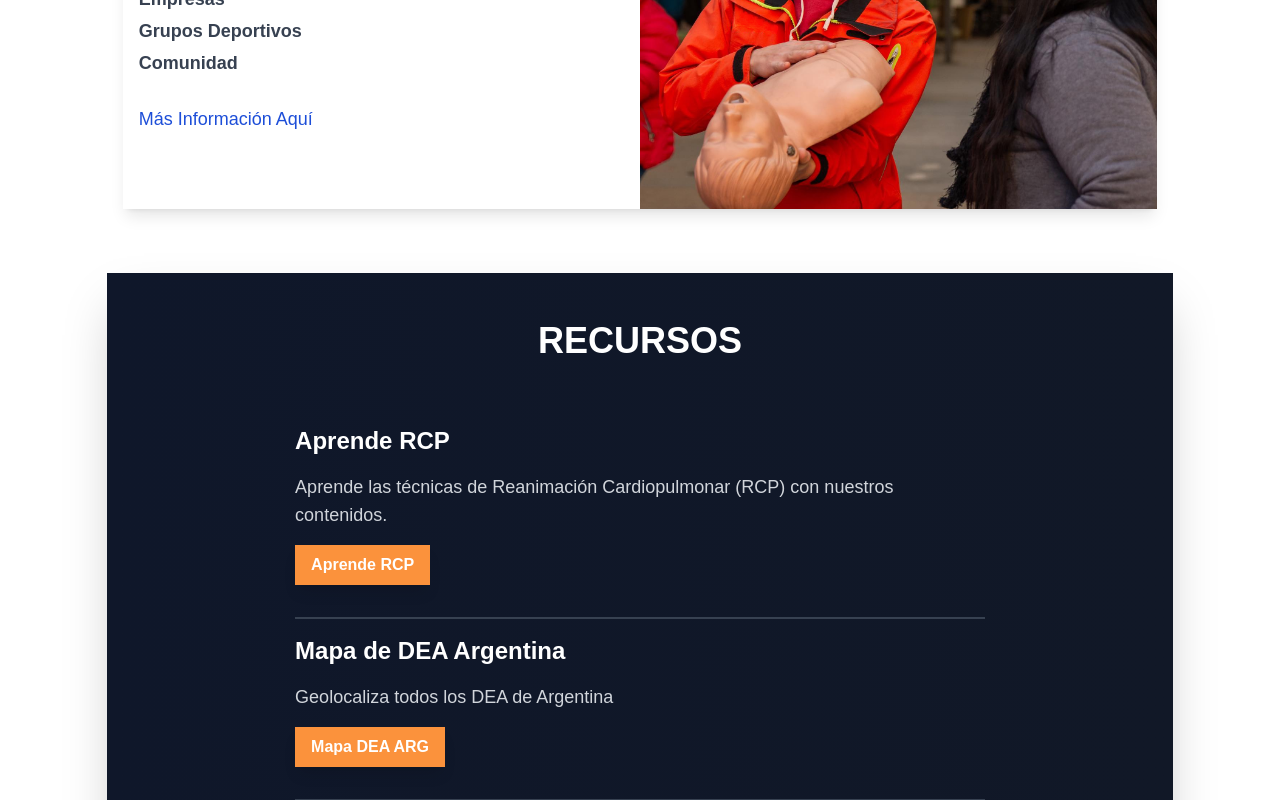
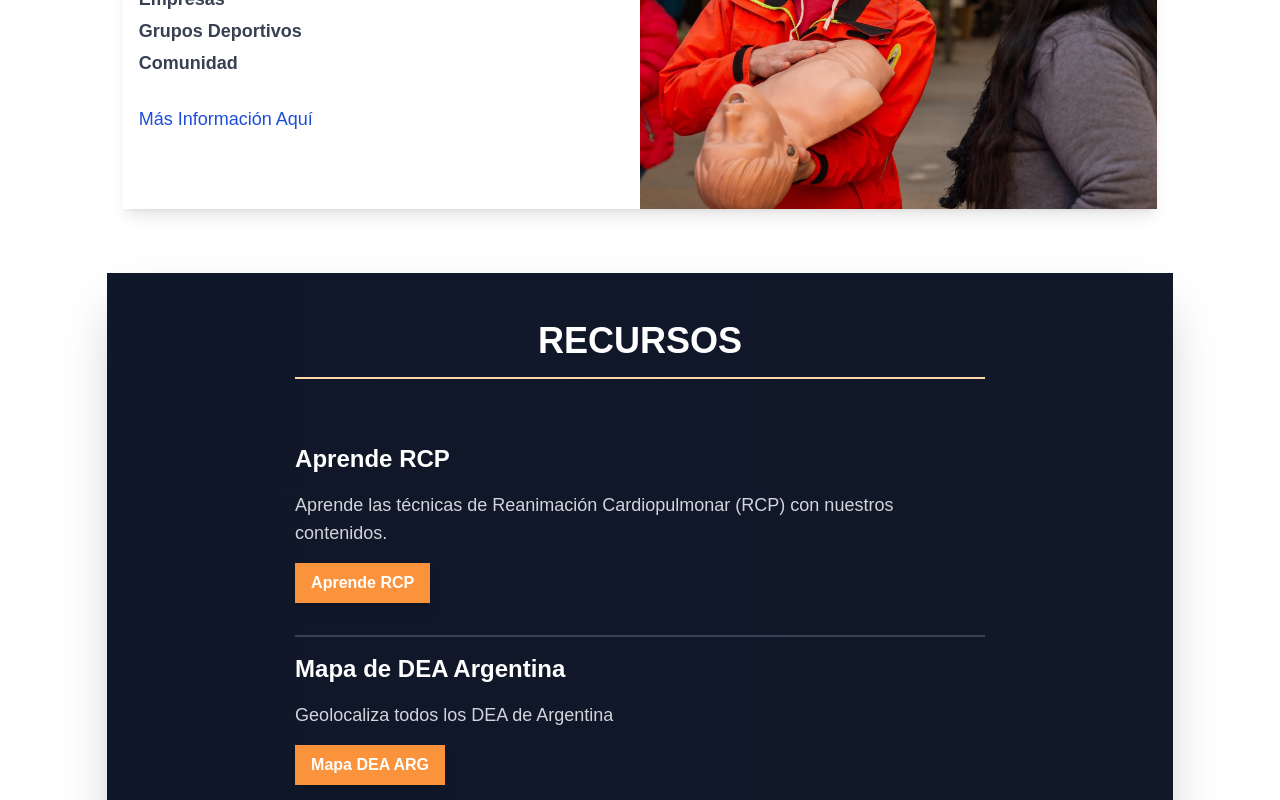
Before and after one commit to julianperuzzi/G-RCP-ARGENTINA, a React (Vite) app: page /#/ in a window 1280 px wide. Shown: the part 1095-1895 px from the top of the page. Built offline with nearby package versions, Linux system fonts and the light colour scheme.

Commit message:
Update Recursos.jsx

```diff
--- a/src/components/Recursos.jsx
+++ b/src/components/Recursos.jsx
@@ -11,7 +11,7 @@ const Recursos = () => {
   return (
     <section id="Recursos" className="px-4 py-4 mt-10 bg-gradient-to-r from-slate-900 to-gray-900 text-white shadow-2xl">
       <div className='lg:w-2/3 mx-auto lg:my-8 my-4' data-aos="fade-up">
-        <h2 className="text-4xl text-center font-bold mb-16 uppercase">Recursos</h2>
+        <h2 className="text-4xl text-center font-bold mb-16 uppercase border-b-2 border-orange-200 pb-4">Recursos</h2>
       </div>
 
       <div className='lg:w-2/3 mx-auto lg:my-8 my-4' data-aos="fade-up">
```
